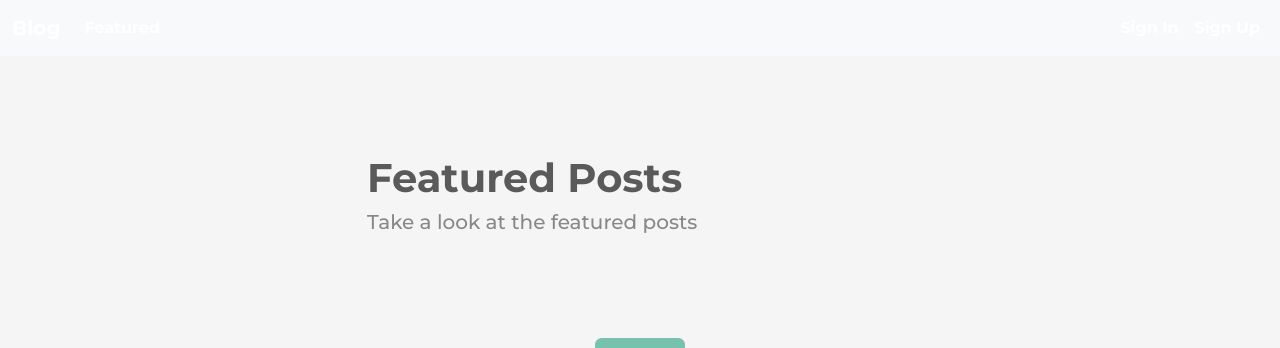
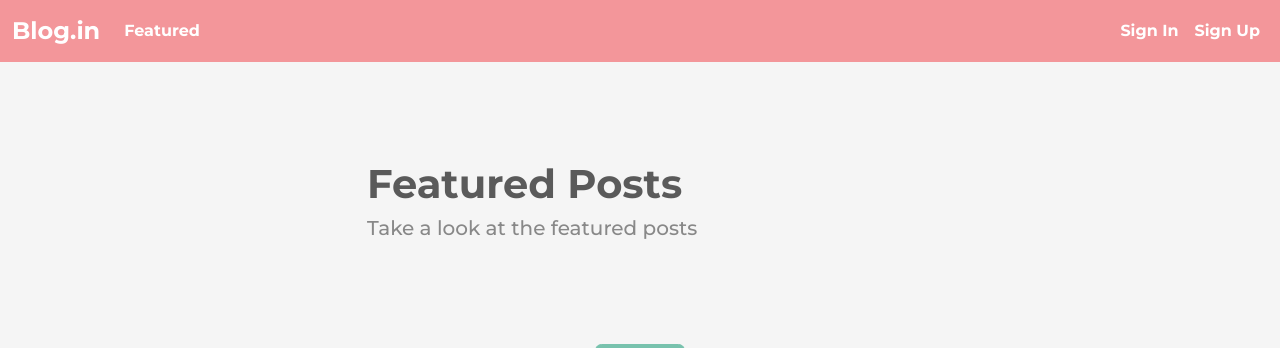
Before and after one commit to SinhaxHarsh/Blog, a Django app: template blog/templates/blog/featured.html in a window 1280 px wide. Shown: the top 348 px of the page. Run offline with Django 3.2, Linux system fonts and the light colour scheme; the template is opened without the code that fills it, so the values that code supplies are empty.

Commit message:
Update nav.html

```diff
--- a/blog/templates/blog/nav.html
+++ b/blog/templates/blog/nav.html
@@ -1,27 +1,27 @@
-<nav class="navbar navbar-expand-lg navbar-light bg-light">
+<nav class="navbar navbar-expand-lg navbar-dark bg-dark">
   <div class="container-fluid">
-    <a class="navbar-brand" href="{% url 'index' %}">Blog</a>
+    <a class="navbar-brand" href="{% url 'index' %}" style="font-weight: bold; font-size: 1.5rem;">Blog.in</a>
     <button class="navbar-toggler" type="button" data-bs-toggle="collapse" data-bs-target="#navbarNav" aria-controls="navbarNav" aria-expanded="false" aria-label="Toggle navigation">
       <span class="navbar-toggler-icon"></span>
     </button>
     <div class="collapse navbar-collapse" id="navbarNav">
-      <ul class="navbar-nav me-auto">
+      <ul class="navbar-nav me-auto mb-2 mb-lg-0">
         <li class="nav-item">
-          <a class="nav-link" href="{% url 'featured' %}">Featured</a>
+          <a class="nav-link" href="{% url 'featured' %}" style="font-weight: bold;">Featured</a>
         </li>
       </ul>
 
       <ul class="navbar-nav">
         {% if request.user.is_authenticated %}
           <li class="nav-item">
-            <a class="nav-link" href="{% url 'sign-out' %}">Sign Out</a>
+            <a class="nav-link" href="{% url 'sign-out' %}" style="font-weight: bold;">Sign Out</a>
           </li>
         {% else %}
           <li class="nav-item">
-            <a class="nav-link" href="{% url 'signin' %}">Sign In</a>
+            <a class="nav-link" href="{% url 'signin' %}" style="font-weight: bold;">Sign In</a>
           </li>
           <li class="nav-item">
-            <a class="nav-link" href="{% url 'signup' %}">Sign Up</a>
+            <a class="nav-link" href="{% url 'signup' %}" style="font-weight: bold;">Sign Up</a>
           </li>
         {% endif %}
       </ul>
```
